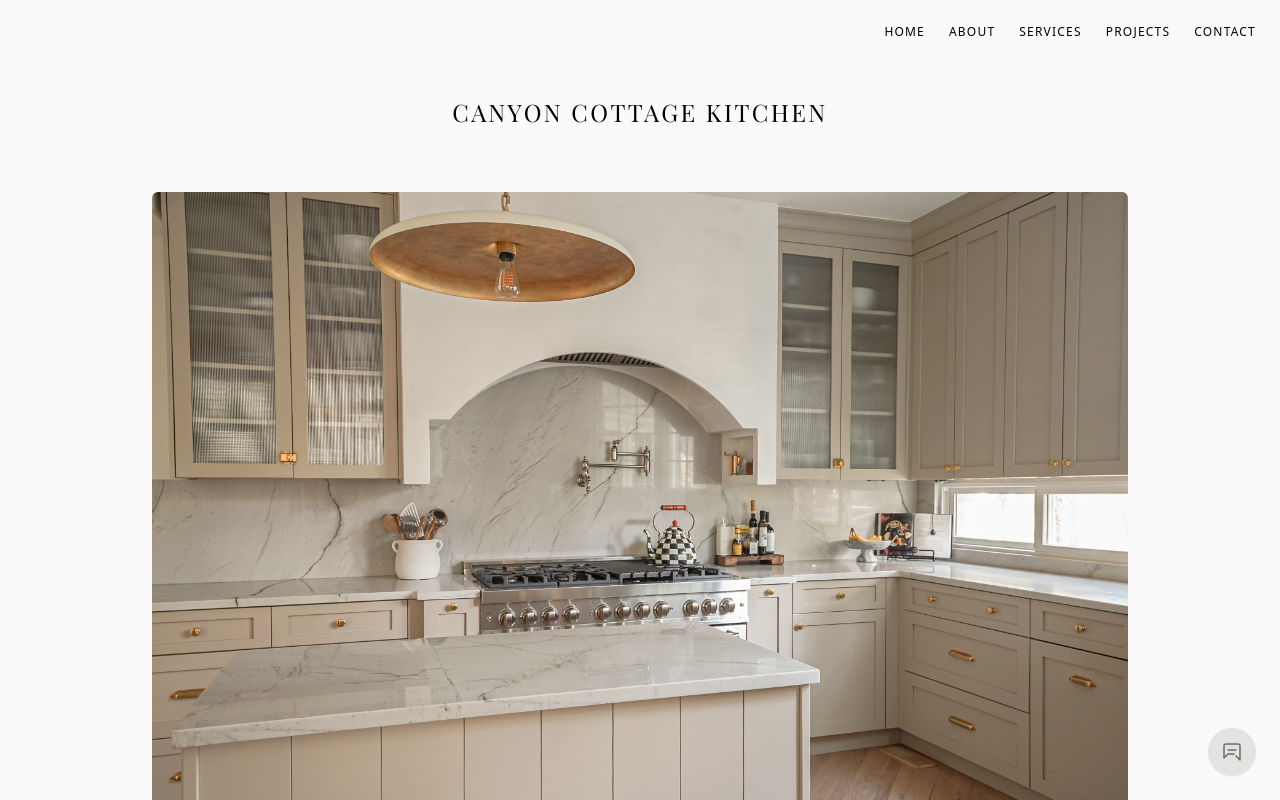
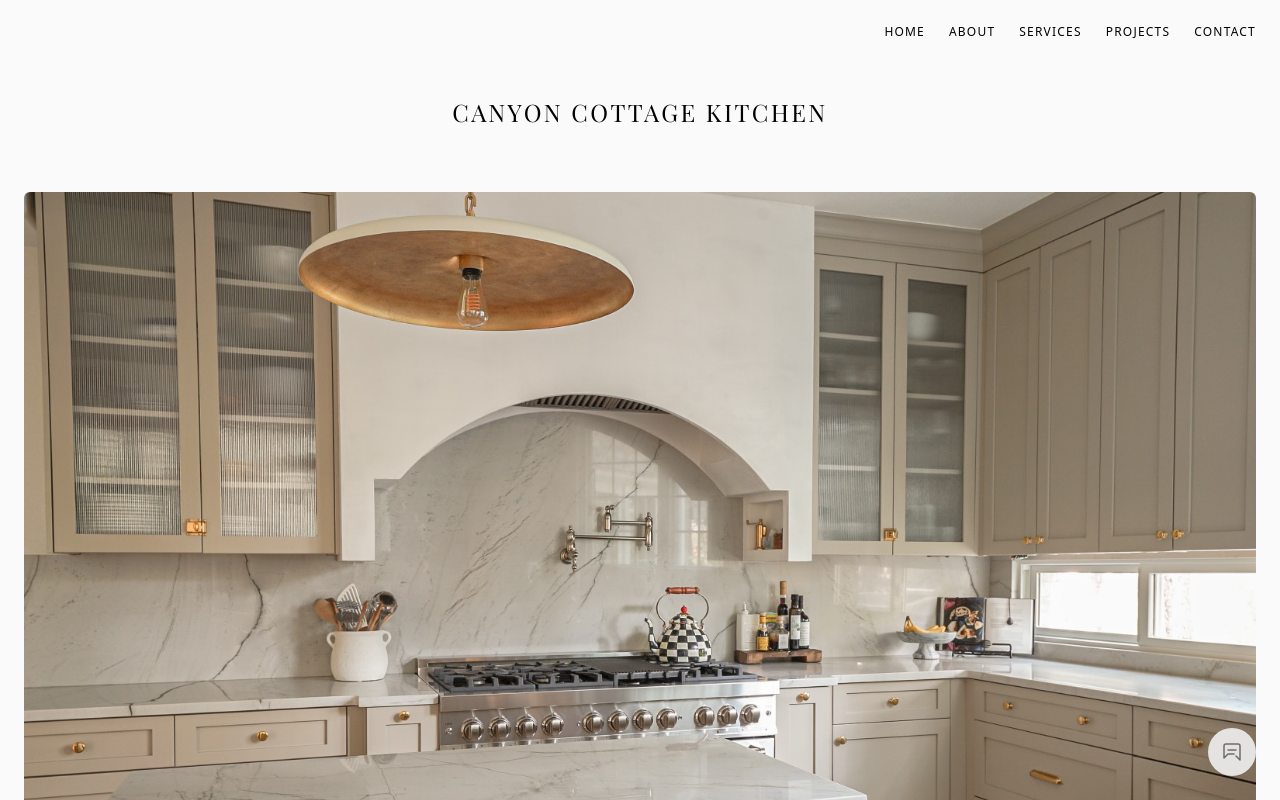
Before and after one commit to HalcyonHaus/halcyonhaus-site, a Next.js app: page /projects/canyon-cottage-kitchen in a window 1280 px wide. Shown: the top 800 px of the page. Built offline with nearby package versions, Linux system fonts and the light colour scheme.

Commit message:
Update canyon-cottage-kitchen.js

```diff
--- a/pages/projects/canyon-cottage-kitchen.js
+++ b/pages/projects/canyon-cottage-kitchen.js
@@ -25,7 +25,7 @@ export default function CanyonCottageKitchen() {
       </header>
 
       {/* Main Content */}
-      <main className="pt-24 pb-24 max-w-5xl mx-auto px-6">
+      <main className="pt-24 pb-24 max-w-7xl mx-auto px-6">
         <h1
           className="text-2xl md:text-2xl font-light tracking-[0.1em] text-center mb-16"
           style={{ fontFamily: "'Playfair Display', serif" }}
```
